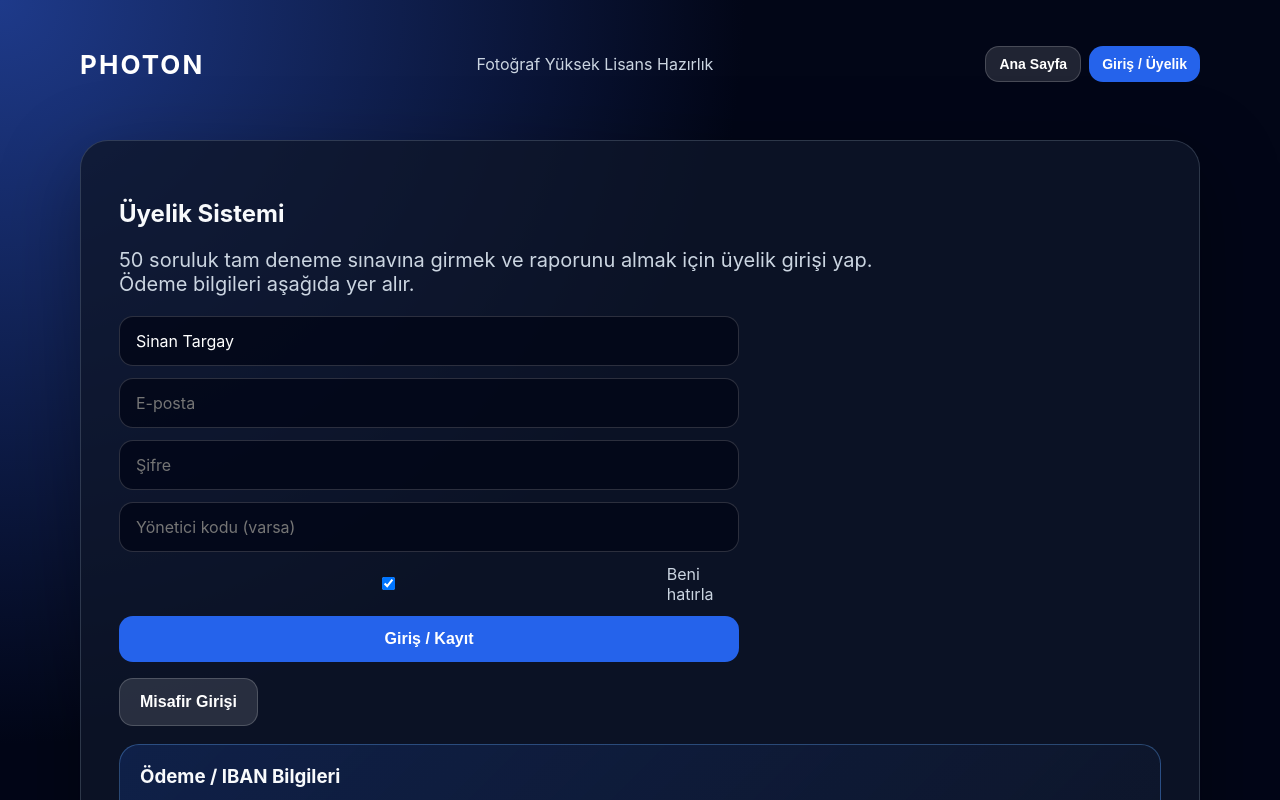
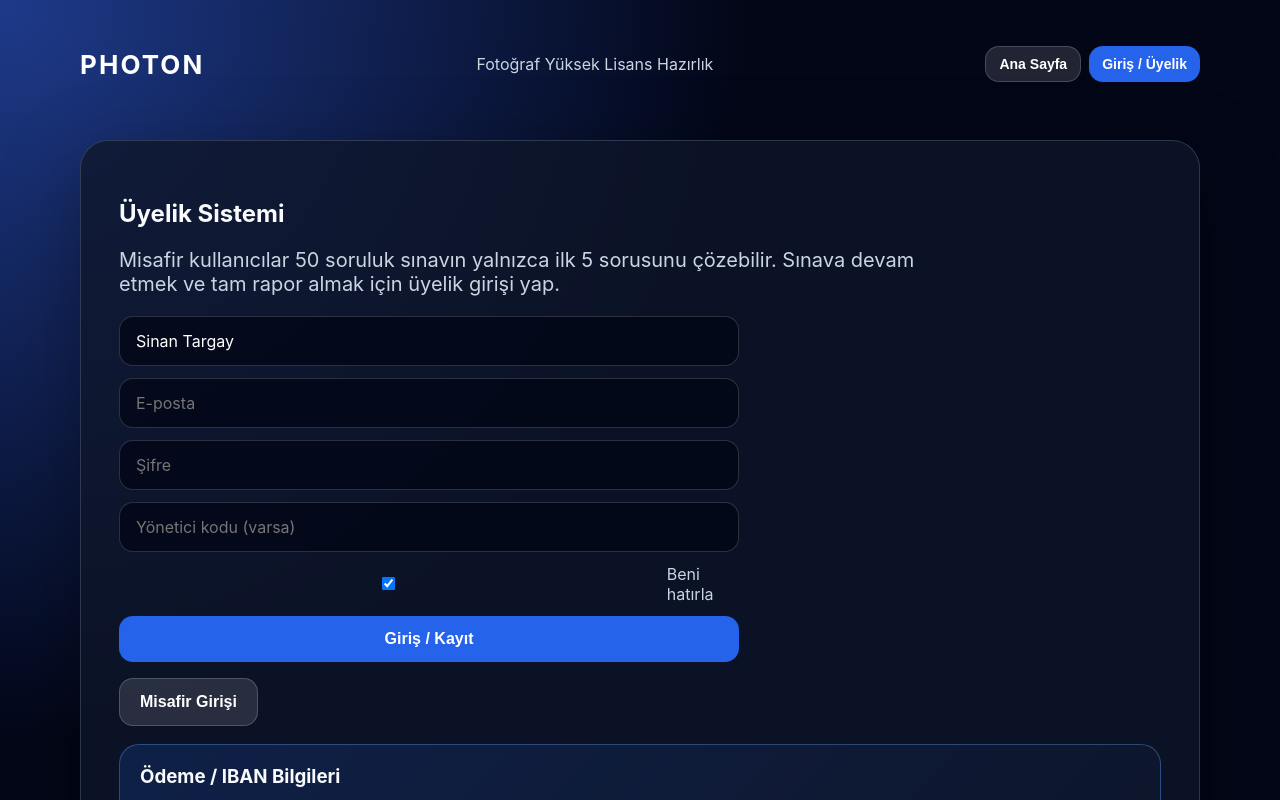
Before and after one commit to sinantargay/online_sinav_platformu, a React (Vite) app: page / in a window 1280 px wide. Both pictures are taken after a click on the button "Giriş / Üyelik". Shown: the top 800 px of the page. Built offline with nearby package versions, Linux system fonts and the light colour scheme.

Commit message:
Limit guest users to first 5 questions

```diff
--- a/src/main.jsx
+++ b/src/main.jsx
@@ -26,11 +26,17 @@ function App() {
   const correct = examQuestions.filter(q => answers[q.id] === q.answer).length;
   const wrongList = examQuestions.filter(q => answers[q.id] !== q.answer);
   const success = Math.round((correct / examQuestions.length) * 100);
+  const isGuest = user?.role === 'misafir';
+  const guestLimit = 5;
 
   const Header = () => <nav className="nav"><b>PHOTON</b><span>{user ? `${user.name} · ${user.role}` : 'Fotoğraf Yüksek Lisans Hazırlık'}</span><div className="navActions"><button className="small ghost" onClick={() => setPage('home')}>Ana Sayfa</button>{user ? <button className="small ghost" onClick={logout}>Çıkış</button> : <button className="small" onClick={() => setPage('auth')}>Giriş / Üyelik</button>}</div></nav>;
 
   const startExam = () => { setAnswers({}); setIndex(0); setPage('exam'); };
   const openExam = () => { user ? startExam() : setPage('auth'); };
+  const nextQuestion = () => {
+    if (isGuest && index >= guestLimit - 1) { setPage('auth'); return; }
+    setIndex(index + 1);
+  };
 
   function logout(){ localStorage.removeItem('photon_user'); setUser(null); setPage('home'); }
   function guest(){ const u={name:'Misafir Kullanıcı', email:'', role:'misafir'}; setUser(u); localStorage.setItem('photon_user', JSON.stringify(u)); setPage('home'); }
@@ -48,11 +54,11 @@ function App() {
     doc.addPage(); doc.setFontSize(16); doc.text('Çalışma Önerisi',14,24); doc.setFontSize(12); const advice=success>=80?'Güçlü performans. Zor seviye sorularla ilerle.':success>=60?'Orta seviye başarı. Yanlış konularda bilgi kartı çalış.':'Temel konuları tekrar et. Önce fotoğraf tarihi ilkler ve teknikler.'; doc.text(advice,14,40,{maxWidth:180}); doc.text('Öncelikli konular: teknik temeller, fotoğraf tarihi, akımlar, sanatçılar ve genel kültür.',14,58,{maxWidth:180}); doc.save('photon-akademik-rapor.pdf');
   };
 
-  if(page==='auth') return <main className="shell"><Header/><section className="panel"><h1>Üyelik Sistemi</h1><p className="lead">50 soruluk tam deneme sınavına girmek ve raporunu almak için üyelik girişi yap. Ödeme bilgileri aşağıda yer alır.</p><form className="form" onSubmit={login}><input name="name" placeholder="Ad Soyad" defaultValue="Sinan Targay"/><input name="email" placeholder="E-posta"/><input name="password" type="password" placeholder="Şifre"/><input name="adminCode" placeholder="Yönetici kodu (varsa)"/><label className="check"><input name="remember" type="checkbox" defaultChecked/> Beni hatırla</label><button>Giriş / Kayıt</button></form><button className="ghost" onClick={guest}>Misafir Girişi</button><div className="paymentBox"><h3>{settings.paymentTitle}</h3><p><b>Hesap Sahibi:</b> {settings.accountHolder || 'Henüz girilmedi'}</p><p><b>Banka:</b> {settings.bankName || 'Henüz girilmedi'}</p><p><b>IBAN:</b> {settings.iban || 'Henüz girilmedi'}</p><p>{settings.paymentText}</p></div><p className="hint">Demo yönetici kodu: PHOTON2026</p></section></main>;
+  if(page==='auth') return <main className="shell"><Header/><section className="panel"><h1>Üyelik Sistemi</h1><p className="lead">Misafir kullanıcılar 50 soruluk sınavın yalnızca ilk 5 sorusunu çözebilir. Sınava devam etmek ve tam rapor almak için üyelik girişi yap.</p><form className="form" onSubmit={login}><input name="name" placeholder="Ad Soyad" defaultValue="Sinan Targay"/><input name="email" placeholder="E-posta"/><input name="password" type="password" placeholder="Şifre"/><input name="adminCode" placeholder="Yönetici kodu (varsa)"/><label className="check"><input name="remember" type="checkbox" defaultChecked/> Beni hatırla</label><button>Giriş / Kayıt</button></form><button className="ghost" onClick={guest}>Misafir Girişi</button><div className="paymentBox"><h3>{settings.paymentTitle}</h3><p><b>Hesap Sahibi:</b> {settings.accountHolder || 'Henüz girilmedi'}</p><p><b>Banka:</b> {settings.bankName || 'Henüz girilmedi'}</p><p><b>IBAN:</b> {settings.iban || 'Henüz girilmedi'}</p><p>{settings.paymentText}</p></div><p className="hint">Demo yönetici kodu: PHOTON2026</p></section></main>;
 
-  if(page==='home') return <main className="shell"><Header/><section className="hero"><p className="badge">Marmara GSF Fotoğraf YL</p><h1>Akademik kaynaklı online sınav platformu</h1><p className="lead">Akademik kaynaklı sorular, açıklamalı cevaplar ve PDF raporlarla hazırlığını ölç. Ücretsiz dene, tam erişim için üyeliğini başlat.</p><button className="examCard" onClick={openExam}><span className="examKicker">50 Soruluk Tam Deneme</span><strong>Marmara Fotoğraf YL Sınav Provası</strong><em>Gerçek sınav mantığında hazırlandı. Hemen gir, sınav başlıyor.</em></button>{!user && <div className="paymentBox"><h3>Üyelik Girişi ve Tam Erişim</h3><p>Bu sınav alanına giriş için üyelik oluşturabilir veya misafir olarak deneyebilirsin. Tam erişim bilgileri üyelik ekranında gösterilir.</p><button onClick={() => setPage('auth')}>Üyelik / Giriş</button></div>}<div className="stats"><div><strong>{user?'Aktif':'Kapalı'}</strong><span>Oturum</span></div><div><strong>PDF</strong><span>Rapor</span></div><div><strong>Kaynaklı</strong><span>Soru Havuzu</span></div></div><div className="actions"><button onClick={openExam}>Hemen Gir</button><button className="ghost" onClick={()=>setPage('auth')}>Üyelik / Giriş</button><button className="ghost" onClick={()=>setPage('admin')}>Yönetici Paneli</button></div></section></main>;
+  if(page==='home') return <main className="shell"><Header/><section className="hero"><p className="badge">Marmara GSF Fotoğraf YL</p><h1>Akademik kaynaklı online sınav platformu</h1><p className="lead">Akademik kaynaklı sorular, açıklamalı cevaplar ve PDF raporlarla hazırlığını ölç. Ücretsiz dene, tam erişim için üyeliğini başlat.</p><button className="examCard" onClick={openExam}><span className="examKicker">50 Soruluk Tam Deneme</span><strong>Marmara Fotoğraf YL Sınav Provası</strong><em>Misafir girişte ilk 5 soru açık. Tam sınav için üyelik gerekir.</em></button>{!user && <div className="paymentBox"><h3>Üyelik Girişi ve Tam Erişim</h3><p>Misafir olarak ilk 5 soruyu deneyebilirsin. 50 soruluk sınavın tamamı, açıklamalar ve PDF rapor üyelikle açılır.</p><button onClick={() => setPage('auth')}>Üyelik / Giriş</button></div>}<div className="stats"><div><strong>{user?'Aktif':'Kapalı'}</strong><span>Oturum</span></div><div><strong>PDF</strong><span>Rapor</span></div><div><strong>Kaynaklı</strong><span>Soru Havuzu</span></div></div><div className="actions"><button onClick={openExam}>Hemen Gir</button><button className="ghost" onClick={()=>setPage('auth')}>Üyelik / Giriş</button><button className="ghost" onClick={()=>setPage('admin')}>Yönetici Paneli</button></div></section></main>;
 
-  if(page==='exam') return <main className="shell"><Header/><section className="panel"><p className="badge">Soru {index+1} / {examQuestions.length} · {current.category} · {current.difficulty}</p><div className="progress"><span style={{width:`${((index+1)/examQuestions.length)*100}%`}} /></div><h2>{current.question}</h2><div className="options">{Object.entries(current.choices).map(([key,value])=><button key={key} className={answers[current.id]===key?'selected':''} onClick={()=>setAnswers({...answers,[current.id]:key})}><b>{key})</b> {value}</button>)}</div><div className="actions"><button className="ghost" disabled={index===0} onClick={()=>setIndex(index-1)}>Geri</button>{index<examQuestions.length-1?<button onClick={()=>setIndex(index+1)}>İleri</button>:<button onClick={()=>setPage('result')}>Sonucu Gör</button>}</div></section></main>;
+  if(page==='exam') return <main className="shell"><Header/><section className="panel"><p className="badge">Soru {index+1} / {examQuestions.length} · {current.category} · {current.difficulty}</p>{isGuest && <p className="hint">Misafir deneme hakkı: {Math.min(index+1, guestLimit)} / {guestLimit}. Devamı için üyelik gerekir.</p>}<div className="progress"><span style={{width:`${((index+1)/examQuestions.length)*100}%`}} /></div><h2>{current.question}</h2><div className="options">{Object.entries(current.choices).map(([key,value])=><button key={key} className={answers[current.id]===key?'selected':''} onClick={()=>setAnswers({...answers,[current.id]:key})}><b>{key})</b> {value}</button>)}</div><div className="actions"><button className="ghost" disabled={index===0} onClick={()=>setIndex(index-1)}>Geri</button>{index<examQuestions.length-1?<button onClick={nextQuestion}>{isGuest && index>=guestLimit-1?'Üyelikle Devam Et':'İleri'}</button>:<button onClick={()=>setPage('result')}>Sonucu Gör</button>}</div></section></main>;
 
   if(page==='result') return <main className="shell"><Header/><section className="panel"><h1>Sonuç</h1><div className="stats"><div><strong>{correct}</strong><span>Doğru</span></div><div><strong>{examQuestions.length-correct}</strong><span>Yanlış/Boş</span></div><div><strong>%{success}</strong><span>Başarı</span></div></div><div className="actions"><button onClick={downloadPdf}>Profesyonel PDF Rapor</button><button className="ghost" onClick={startExam}>Tekrar Çöz</button></div><h2>Yanlış / Boş Sorular</h2>{wrongList.map(q=><article className="wrong" key={q.id}><h3>{q.question}</h3><p><b>Doğru cevap:</b> {q.answer}) {q.choices[q.answer]}</p><p>{q.explanation}</p><p className="source"><b>Kaynak:</b> {q.sources.join(', ')}</p></article>)}</section></main>;
 
```
